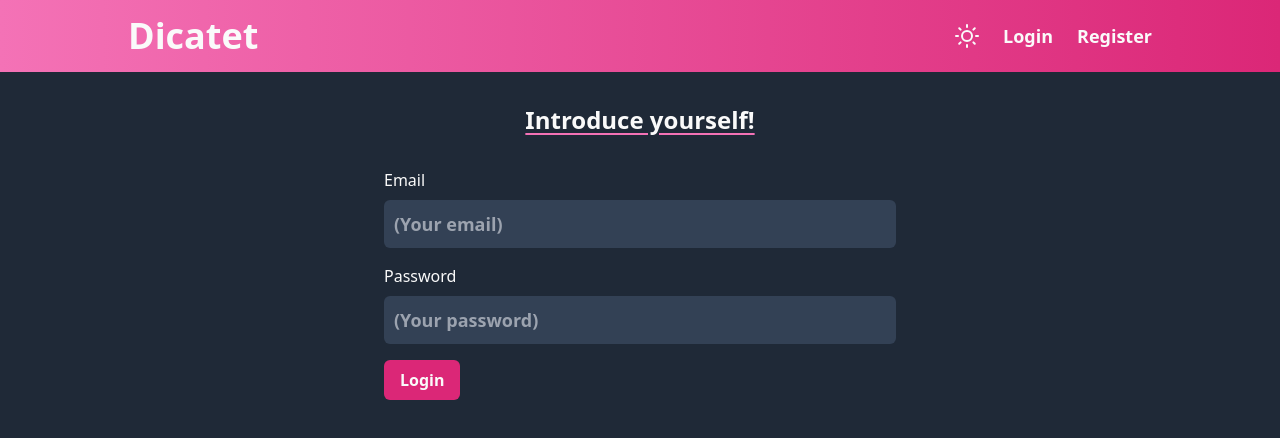
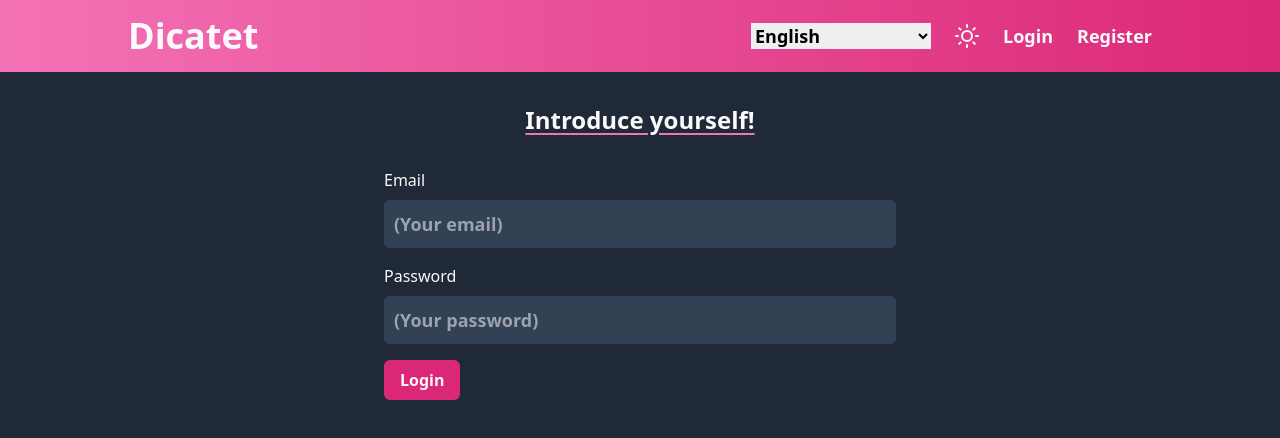
Before and after one commit to fajar13k/dicatet, a React (Vite) app: page / in a window 1280 px wide. Shown: the top 438 px of the page. Built offline with nearby package versions, Linux system fonts and the light colour scheme.

Commit message:
Add LanguageProvider context

```diff
--- /dev/null
+++ b/src/components/LanguageSelector.jsx
@@ -0,0 +1,22 @@
+import React, { useContext } from 'react';
+
+import { languageOptions } from '../languages';
+import { LanguageContext } from '../contexts/LanguageContext/LanguageContext';
+
+export default function LanguageSelector() {
+  const { userLanguage, userLanguageChange } = useContext(LanguageContext);
+
+  // set selected language by calling context method
+  const handleLanguageChange = e => userLanguageChange(e.target.value);
+
+  return (
+    <select
+      onChange={handleLanguageChange}
+      value={userLanguage}
+    >
+      {Object.entries(languageOptions).map(([id, name]) => (
+        <option key={id} value={id}>{name}</option>
+      ))}
+    </select>
+  );
+};
--- a/src/components/Navigation.jsx
+++ b/src/components/Navigation.jsx
@@ -2,7 +2,9 @@ import React from "react";
 import PropTypes from "prop-types";
 import { Link } from "react-router-dom";
 import { getAccessToken } from "../utils/network-data";
-import ThemeSwitch  from "../components/Button/ThemeSwitch";
+import ThemeSwitch from "../components/Button/ThemeSwitch";
+import LanguageSelector from "./LanguageSelector";
+import { Text } from "../contexts/LanguageContext/LanguageContextWrapper";
 
 export default function Navigation({ logout }) {
   const accessToken = getAccessToken();
@@ -13,10 +15,13 @@ export default function Navigation({ logout }) {
         {accessToken === null ? (
           <>
             <li className="hover:underline hover:opacity-90 flex items-center">
+              <LanguageSelector />
+            </li>
+            <li className="hover:underline hover:opacity-90 flex items-center">
               <ThemeSwitch />
             </li>
             <li className="text-neutral-50 hover:underline hover:underline-offset-8">
-              <Link to="/login">Login</Link>
+              <Link to="/login"><Text tid="login" /></Link>
             </li>
             <li className="text-neutral-50 hover:underline hover:underline-offset-8">
               <Link to="/register">Register</Link>
@@ -24,6 +29,9 @@ export default function Navigation({ logout }) {
           </>
         ) : (
           <>
+            <li className="hover:underline hover:opacity-90 flex items-center">
+              <LanguageSelector />
+            </li>
             <li className="hover:underline hover:opacity-90 flex items-center">
               <ThemeSwitch />
             </li>
--- /dev/null
+++ b/src/contexts/LanguageContext/LanguageContext.jsx
@@ -0,0 +1,9 @@
+import { createContext } from 'react';
+
+import { dictionaryList } from '../../languages';
+
+// create the language context with default selected language
+export const LanguageContext = createContext({
+  userLanguage: 'en',
+  dictionary: dictionaryList.en
+});
--- /dev/null
+++ b/src/contexts/LanguageContext/LanguageContextWrapper.jsx
@@ -0,0 +1,34 @@
+import React, { useState, useContext } from 'react';
+
+import { LanguageContext } from './LanguageContext';
+import { languageOptions, dictionaryList } from '../../languages';
+
+
+// it provides the language context to app
+export function LanguageContextWrapper({ children }) {
+  const defaultLanguage = localStorage.getItem('locale');
+  const [userLanguage, setUserLanguage] = useState(defaultLanguage || 'en');
+
+  const provider = {
+    userLanguage,
+    dictionary: dictionaryList[userLanguage],
+    userLanguageChange: selected => {
+      const newLanguage = languageOptions[selected] ? selected : 'en'
+      setUserLanguage(newLanguage);
+      localStorage.setItem('locale', newLanguage);
+    }
+  };
+
+  return (
+    <LanguageContext.Provider value={provider}>
+      {children}
+    </LanguageContext.Provider>
+  );
+};
+
+// get text according to id & current language
+export function Text({ tid }) {
+  const languageContext = useContext(LanguageContext);
+
+  return languageContext.dictionary[tid] || tid;
+};
--- a/src/languages/en.json
+++ b/src/languages/en.json
@@ -14,6 +14,7 @@
   "notes": "Notes",
   "password": "Password",
   "registration": "Registration",
+  "search": "Search",
   "title": "Title",
   "untitled": "Untitled",
   "your_email": "Your email",
--- a/src/languages/id.json
+++ b/src/languages/id.json
@@ -14,6 +14,7 @@
   "notes": "Catatan",
   "password": "Kata Sandi",
   "registration": "Pendaftaran",
+  "search": "Cari",
   "title": "Judul",
   "untitled": "Tanpa judul",
   "your_email": "Surel kamu",
--- a/src/languages/index.js
+++ b/src/languages/index.js
@@ -5,5 +5,5 @@ export const dictionaryList = { en, id };
 
 export const languageOptions = {
   en: 'English',
-  id: 'Bahasa Indonesia',
+  id: 'Bahasa Indonesia'
 };
--- a/src/main.jsx
+++ b/src/main.jsx
@@ -1,16 +1,19 @@
 import React from "react";
 import ReactDOM from "react-dom/client";
 import { BrowserRouter } from "react-router-dom";
-import ThemeContextProvider from './contexts/ThemeProvider/ThemeContextWrapper';
 import "./styles/index.css";
 import App from "./App";
+import ThemeContextProvider from "./contexts/ThemeProvider/ThemeContextWrapper";
+import { LanguageContextWrapper as LanguageContextProvider } from "./contexts/LanguageContext/LanguageContextWrapper";
 
 ReactDOM.createRoot(document.getElementById("root")).render(
   <React.StrictMode>
     <ThemeContextProvider>
-      <BrowserRouter>
-        <App />
-      </BrowserRouter>
+      <LanguageContextProvider>
+        <BrowserRouter>
+          <App />
+        </BrowserRouter>
+      </LanguageContextProvider>
     </ThemeContextProvider>
   </React.StrictMode>
 );
--- a/src/pages/HomePage.jsx
+++ b/src/pages/HomePage.jsx
@@ -57,7 +57,7 @@ function HomePage() {
       {searchedNotes(activeNotes).length > 0 ? (
         <NoteList notes={searchedNotes(activeNotes)} />
       ) : (
-        <p>No active notes!</p>
+        <p className="text-slate-700 dark:text-neutral-50">No active notes!</p>
       )}
       <h2 className="font-semibold text-xl my-4 text-slate-700 dark:text-neutral-50">
         Archived Notes ({`${archivedNotes.length}`})
@@ -65,7 +65,7 @@ function HomePage() {
       {searchedNotes(archivedNotes).length > 0 ? (
         <NoteList notes={searchedNotes(archivedNotes)} />
       ) : (
-        <p>No archived notes!</p>
+        <p className="text-slate-700 dark:text-neutral-50">No archived notes!</p>
       )}
     </section>
   );
```
Also changed, not shown: 1 other file (tests, documents, lock files or other folders).
